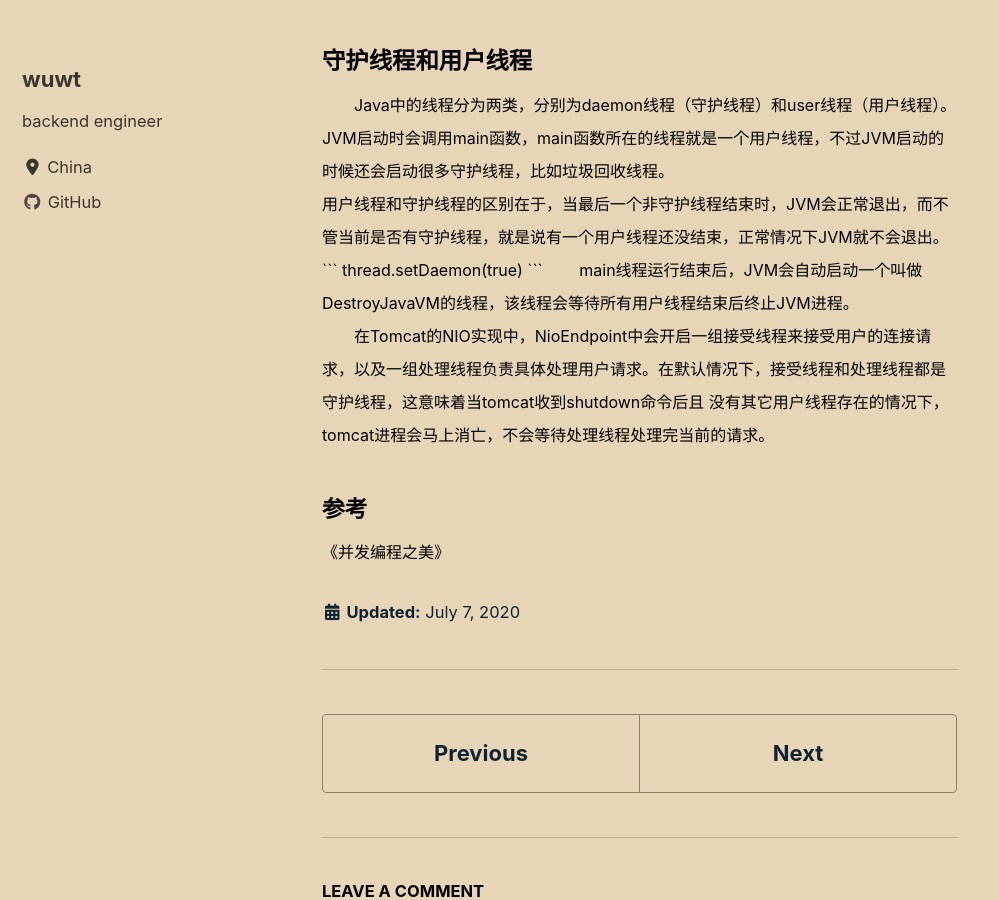
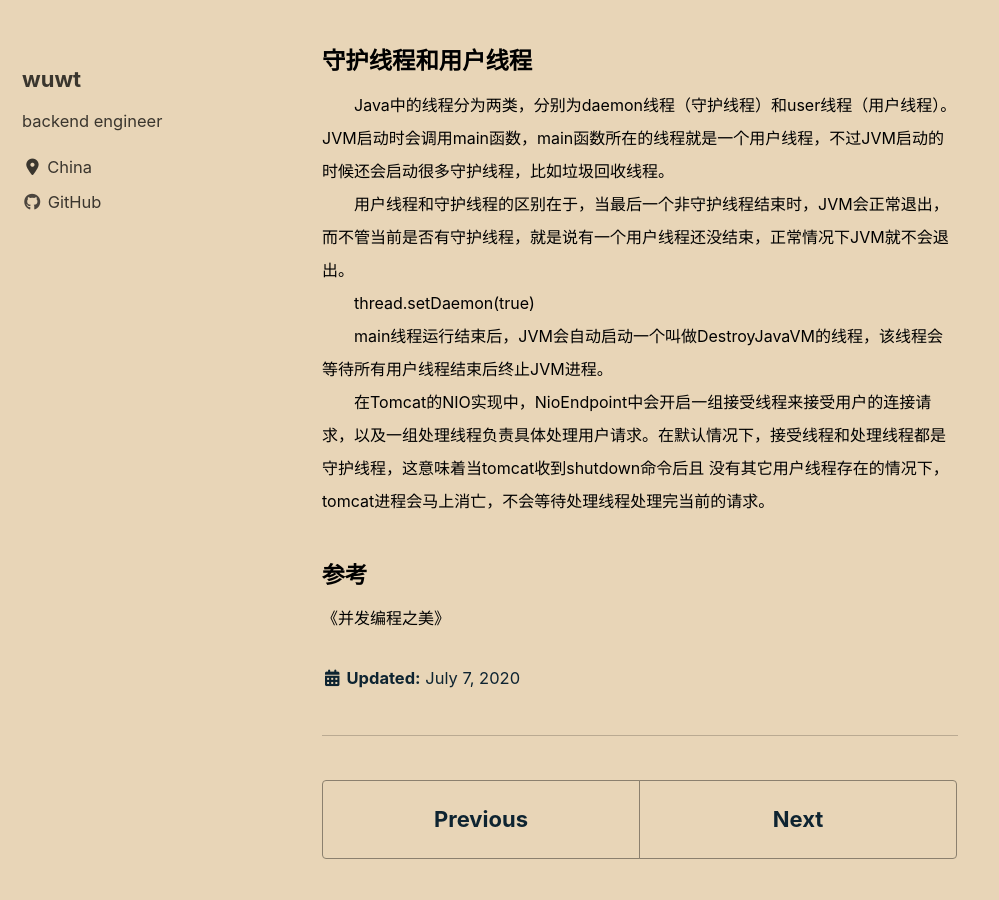
Before and after one commit to wuwtBeyond/wuwtBeyond.github.io, a Jekyll site: the page built from _posts/2020-07-07-线程是什么.md, in a window 1280 px wide and 900 px high, scrolled down 967 px. Shown: the whole window, without its empty margins (0-999 px from the left). Built offline with Jekyll 4.4.1, drawn with Linux system fonts in a browser that asks for light colours; cached includes are drawn as plain includes; nearby versions of some CDN libraries; comment, search, counter and statistics services are not loaded.

Commit message:
update 更新文章

````diff
--- a/_posts/2020-07-07-线程是什么.md
+++ b/_posts/2020-07-07-线程是什么.md
@@ -26,11 +26,9 @@
 #### 守护线程和用户线程
 <font size="3">
 &emsp;&emsp;Java中的线程分为两类，分别为daemon线程（守护线程）和user线程（用户线程）。JVM启动时会调用main函数，main函数所在的线程就是一个用户线程，不过JVM启动的时候还会启动很多守护线程，比如垃圾回收线程。<br>
-用户线程和守护线程的区别在于，当最后一个非守护线程结束时，JVM会正常退出，而不管当前是否有守护线程，就是说有一个用户线程还没结束，正常情况下JVM就不会退出。<br>
+&emsp;&emsp;用户线程和守护线程的区别在于，当最后一个非守护线程结束时，JVM会正常退出，而不管当前是否有守护线程，就是说有一个用户线程还没结束，正常情况下JVM就不会退出。<br>
 
-```
-thread.setDaemon(true)
-```
+&emsp;&emsp;thread.setDaemon(true)<br>
 
 &emsp;&emsp;main线程运行结束后，JVM会自动启动一个叫做DestroyJavaVM的线程，该线程会等待所有用户线程结束后终止JVM进程。<br>
 
````
